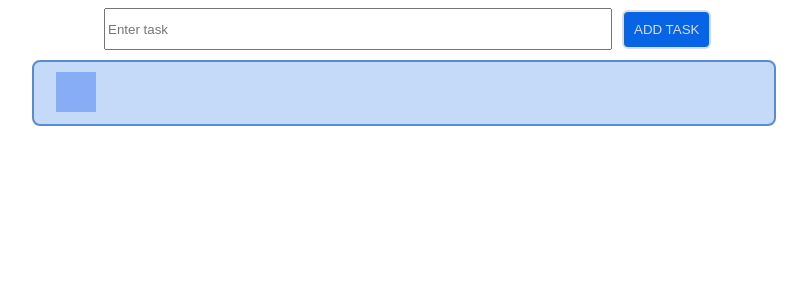
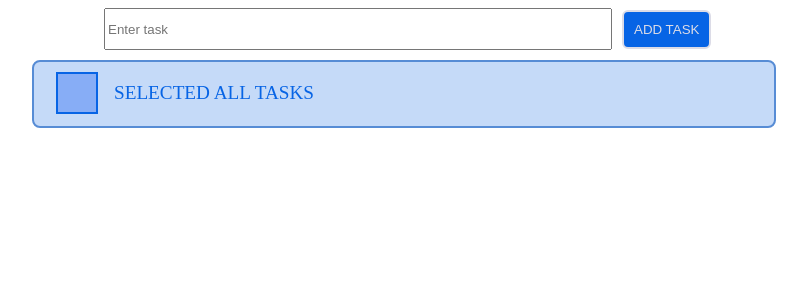
Before and after one commit to maksimLyshchik/test-task, a React (Create React App) app: page / in a window 1280 px wide. Shown: the top 300 px of the page, without its empty margins (236-1043 px from the left). Built offline with nearby package versions, Linux system fonts and the light colour scheme.

Commit message:
подкорректирована визуализация чекбокса вынесены переменный для цветов в один файл App добавлена подпись чекбокса выделяющего все чекбоксы

```diff
--- a/src/App.module.css
+++ b/src/App.module.css
@@ -1,3 +1,14 @@
+:root {
+  --bg-color: #0764e5;
+  --bg-color-disable: #cbd0d2;
+  --bg-color-delete: #e04545;
+  --bg-color-complete: #24b226;
+  --check-bg-color-disable: #87adf6;
+  --element-bg-color: #ffffff;
+  --brd-color: #dcdce7;
+  --block-task-br-color: #578cd5;
+}
+
 .app_section {
   display: flex;
   justify-content: center;
--- a/src/components/TaskList/BlockTasks/BlockTasks.module.css
+++ b/src/components/TaskList/BlockTasks/BlockTasks.module.css
@@ -1,13 +1,10 @@
-:root {
-  --block-task-br-color: #578cd5;
-  --block-task-bg-color: #ffffff;
-}
-
 .blockTask {
   display: flex;
+
   margin-bottom: 12px;
   border: 2px solid var(--block-task-br-color);
   border-radius: 8px;
   padding: 10px;
-  background-color: var(--block-task-bg-color);
+
+  background-color: var(--element-bg-color);
 }
--- a/src/components/TaskList/TaskList.jsx
+++ b/src/components/TaskList/TaskList.jsx
@@ -33,6 +33,7 @@ export const TaskList = () => {
     <div className={s.TaskList}>
       <div className={s.TaskList__option}>
         <Checkbox name='checkedAll' type='checkbox' onChange={handleChange} checked={checkedAll}/>
+        <span className={s.TaskList__option_name}>Selected all tasks</span>
       </div>
       {tasks.map(item => <BlockTask {...item} selected={selectedTasks[item.id]}/>)}
     </div>
--- a/src/components/TaskList/TaskList.module.css
+++ b/src/components/TaskList/TaskList.module.css
@@ -6,15 +6,26 @@
 .TaskList {
   display: flex;
   flex-direction: column;
+
+  padding: 10px 10px 0 10px;
   min-width: 720px;
   border: 2px solid var(--task-list-br-color);
   border-radius: 8px;
+
   background-color: var(--task-list-bg-color);
-  padding: 10px 10px 0 10px;
 }
 
 .TaskList__option {
+  display: flex;
   min-height: 40px;
   padding-left: 12px;
   padding-bottom: 12px;
 }
+
+.TaskList__option_name {
+  padding: 10px;
+
+  font-size: 1.2em;
+  color: var(--bg-color);
+  text-transform: uppercase;
+}
--- a/src/components/common/Button/Button.module.css
+++ b/src/components/common/Button/Button.module.css
@@ -1,24 +1,21 @@
-:root {
-  --button-bg-color: #0764e5;
-  --button-brd-color: #dcdce7;
-  --button-bg-color-disable: #cbd0d2;
-}
-
 .button {
   padding: 10px;
-  background-color: var(--button-bg-color);
   border-radius: 6px;
+  border: 2px solid var(--brd-color);
+
   text-transform: uppercase;
-  border: 2px solid var(--button-brd-color);
+  background-color: var(--bg-color);
+
   cursor: pointer;
 }
 
 .button_disable {
-  background-color: var(--button-bg-color-disable);
+  background-color: var(--bg-color-disable);
+
   cursor: not-allowed;
 }
 
 .button_primary {
-  background-color: var(--button-bg-color);
-  color: var(--button-brd-color);
+  background-color: var(--bg-color);
+  color: var(--brd-color);
 }
--- a/src/components/common/Checkbox/Checkbox.module.css
+++ b/src/components/common/Checkbox/Checkbox.module.css
@@ -1,16 +1,11 @@
-:root {
-  --check-bg-color: #0764e5;
-  --check-brd-color: #dcdce7;
-  --check-bg-color-disable: #87adf6;
-  --check-mark-brd-color: white;
-}
-
 .checkbox_primary {
   display: block;
   position: relative;
   padding-left: 48px;
   margin-bottom: 20px;
+
   cursor: pointer;
+
   font-size: 22px;
 }
 
@@ -26,9 +21,11 @@
   position: absolute;
   top: 0;
   left: 0;
-  height: 40px;
-  width: 40px;
+  height: 38px;
+  width: 38px;
+
   background-color: var(--check-bg-color-disable);
+  border: 2px solid var(--bg-color);
 }
 
 .checkbox_primary:hover input ~ .checkmark {
@@ -36,7 +33,7 @@
 }
 
 .checkbox_primary input:checked ~ .checkmark {
-  background-color: var(--check-bg-color);
+  background-color: var(--bg-color);
 }
 
 .checkmark:after {
@@ -50,11 +47,12 @@
 }
 
 .checkbox_primary .checkmark:after {
-  left: 10px;
+  left: 14px;
   top: 6px;
-  width: 14px;
+  width: 8px;
   height: 16px;
-  border: solid var(--check-mark-brd-color);
+
+  border: solid var(--element-bg-color);
   border-width: 0 4px 4px 0;
   -webkit-transform: rotate(45deg);
 }
--- a/src/components/common/Input/Input.module.css
+++ b/src/components/common/Input/Input.module.css
@@ -4,5 +4,5 @@
 }
 
 .label_style {
-  margin: 0 10px 10px 0;
+  margin: 0 10px 0 0;
 }
```
